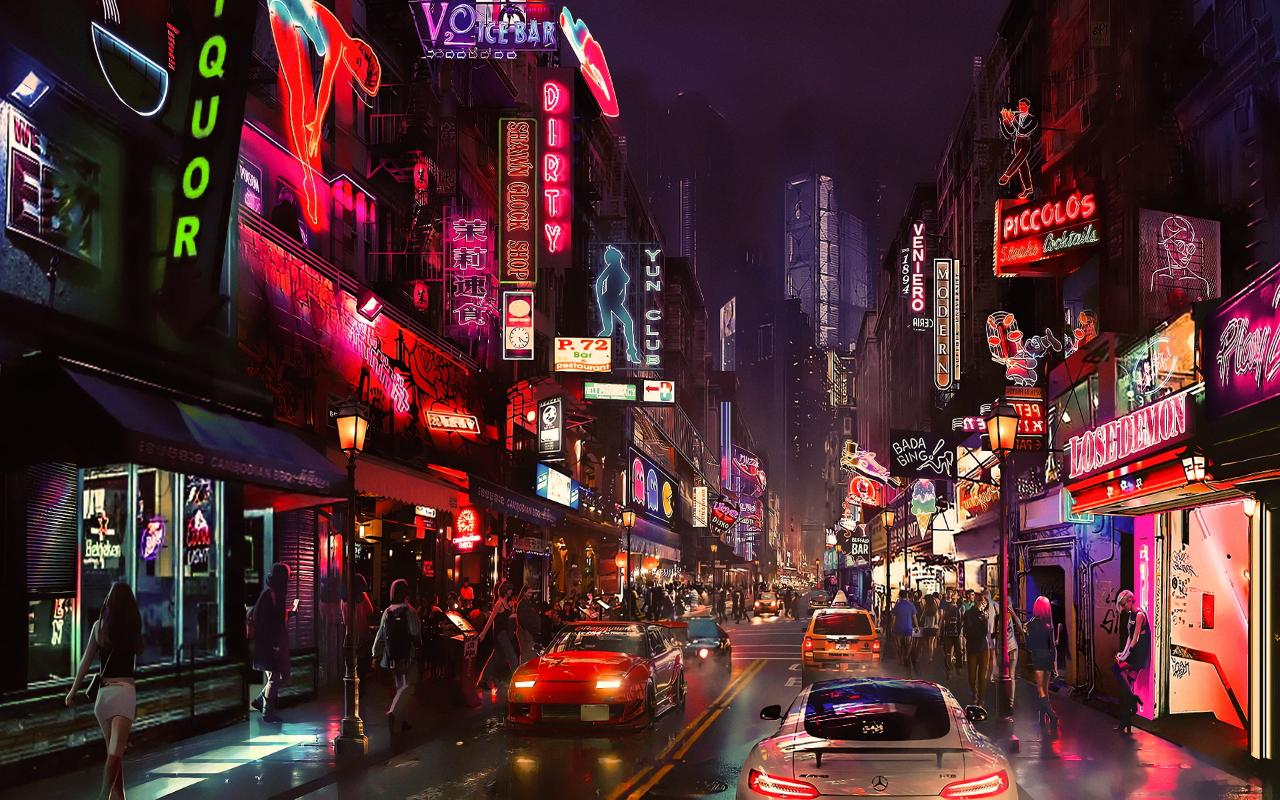
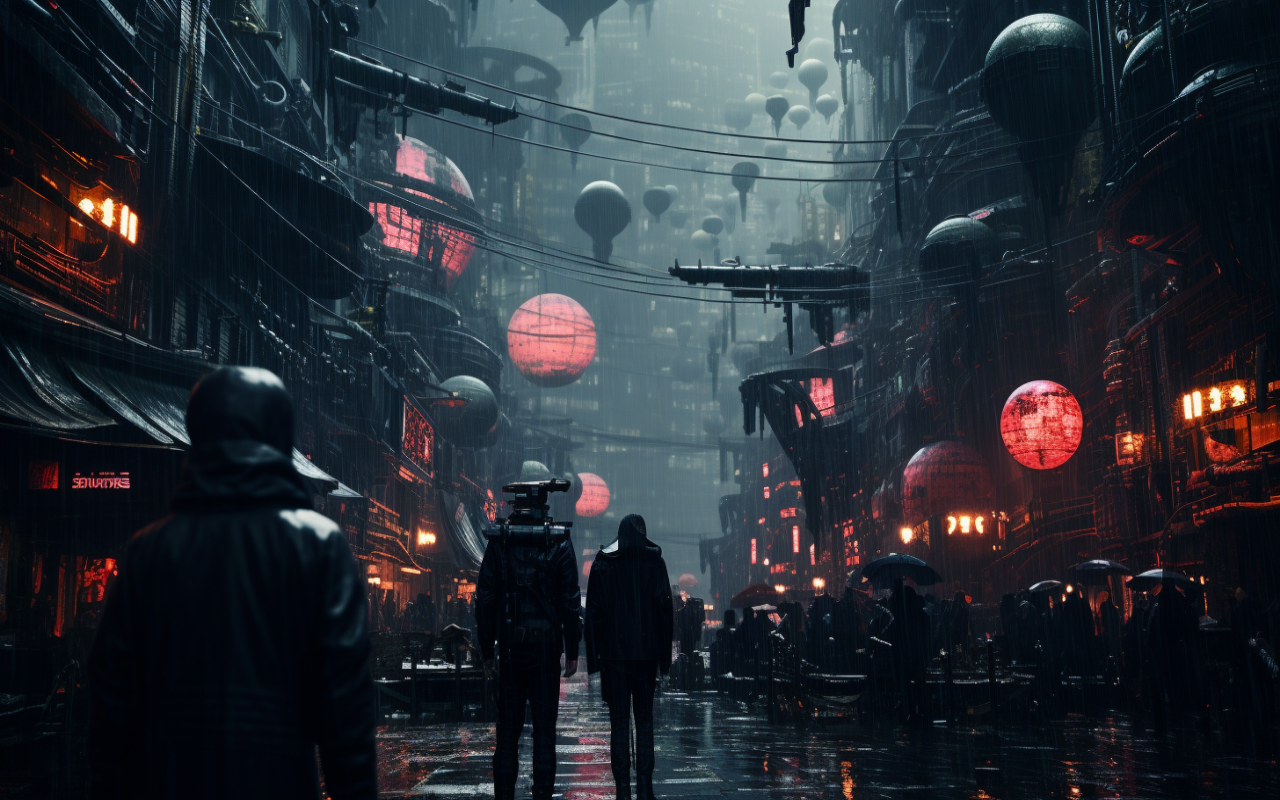
Before and after one commit to woodsmokeheart/rucryptosquad, a Next.js app: page / in a window 1280 px wide. Built offline with nearby package versions, Linux system fonts and the light colour scheme.

Commit message:
fixed background and position for links

```diff
--- a/src/app/page.tsx
+++ b/src/app/page.tsx
@@ -20,7 +20,15 @@ function Home() {
     }
   }, []);
 
-  return <>{isLoading ? <Loader /> : <HomePageSetting />}</>;
+  return (
+    <>
+      {isLoading ? (
+        <Loader title="Welcome to Ethereon" glitch="Welcome to Ethereon" />
+      ) : (
+        <HomePageSetting />
+      )}
+    </>
+  );
 }
 
 export default dynamic(() => Promise.resolve(Home), {
--- a/src/components/Loader/Loader.tsx
+++ b/src/components/Loader/Loader.tsx
@@ -1,11 +1,16 @@
 import React from "react";
 import styles from "./Loader.module.scss";
 
-const Loader = () => {
+interface LoaderProps {
+  title: string;
+  glitch: string;
+}
+
+const Loader: React.FC<LoaderProps> = ({ title, glitch }) => {
   return (
     <div className={styles.loader}>
-      <div data-glitch="Welcome to Ethereon" className={styles.glitch}>
-        Welcome to Ethereon
+      <div data-glitch={glitch} className={styles.glitch}>
+        {title}
       </div>
     </div>
   );
--- a/src/components/home/Background/Background.tsx
+++ b/src/components/home/Background/Background.tsx
@@ -1,7 +1,7 @@
 import React from "react";
 import Image from "next/image";
 
-import background from "../../../assets/img/home_background.jpg";
+import background from "../../../assets/img/sity.png";
 
 interface BackgroundProps {
   src?: JSX.Element;
--- a/src/components/home/LinkButton/LinkButton.module.scss
+++ b/src/components/home/LinkButton/LinkButton.module.scss
@@ -40,37 +40,37 @@
 .about_position {
   @extend %tooltip;
   top: 50%;
-  left: 50%;
+  left: 19%;
   transform: translate(-50%, -50%);
+}
+.gallery_position{
+  @extend %tooltip;
+  top: 24%;
+  left: 32%;
+  transform: translate(-25%, -25%);
 }
 .contacts_position {
   @extend %tooltip;
-  top: 25%;
-  left: 25%;
-  transform: translate(-25%, -25%);
-}
-.gallery_position {
-  @extend %tooltip;
-  top: 75%;
-  left: 75%;
+  top: 84%;
+  left: 87%;
   transform: translate(-75%, -75%);
 }
 .lore_position {
   @extend %tooltip;
-  top: 25%;
-  right: 25%;
+  top: 47%;
+  right: 33%;
   transform: translate(-25%, -25%);
 }
 .ranks_position {
   @extend %tooltip;
-  top: 75%;
-  right: 75%;
+  top: 83%;
+  right: 31%;
   transform: translate(-75%, -75%);
 }
 .team_position {
   @extend %tooltip;
-  top: 25%;
-  left: 50%;
+  top: 73%;
+  left: 40%;
   transform: translate(-25%, -50%);
 }
 
```
Also changed, not shown: src/assets/img/sity.png (added).
